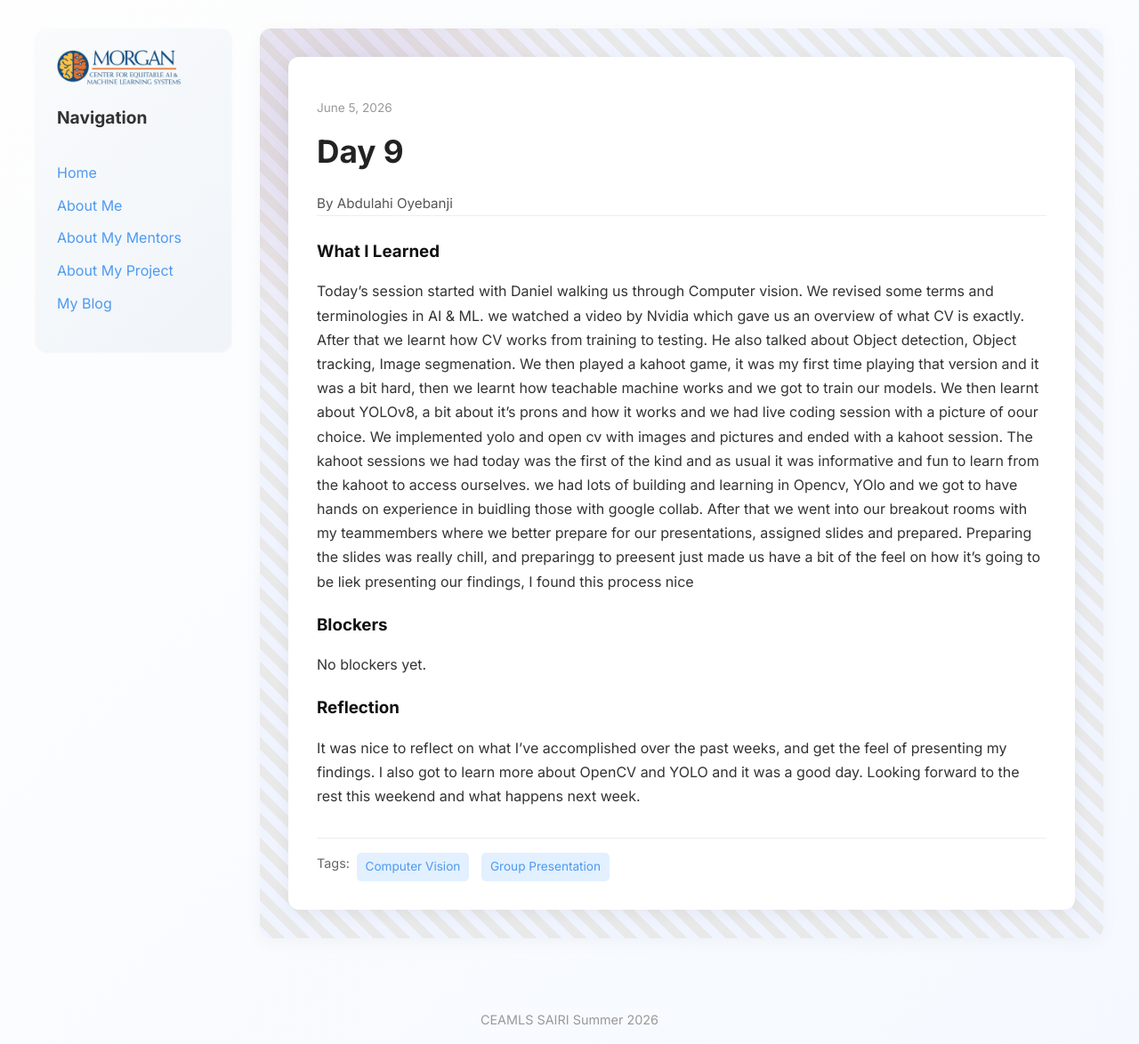
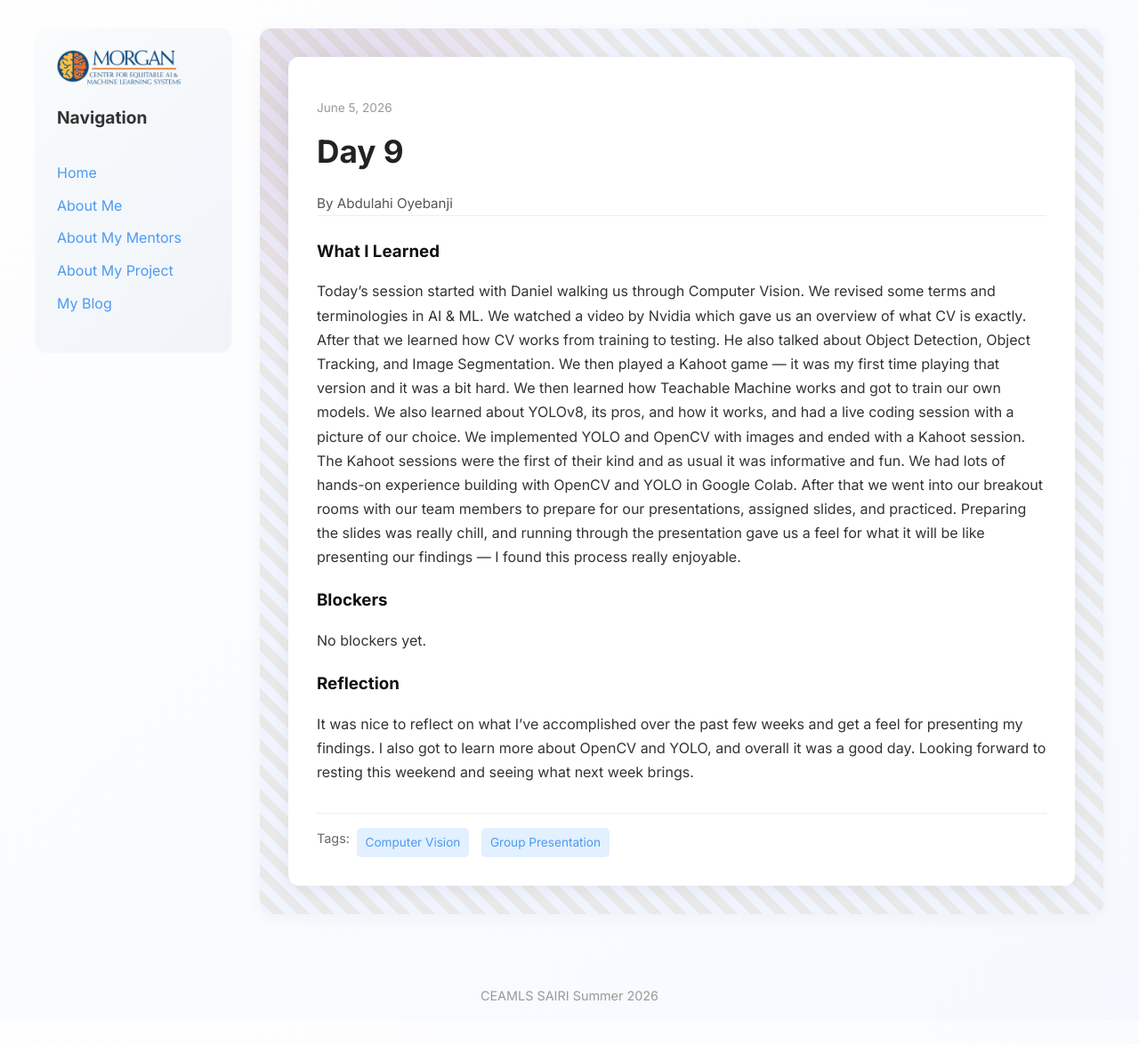
Before and after one commit to abdulahi-banji/abdulahi-banjiceamls26.github.io, a Jekyll site: the page built from _posts/2026-06-05-day-9.md, in a window 1280 px wide. Shown: the whole page at 89% size. Built offline with Jekyll 4.4.1, drawn with Linux system fonts in a browser that asks for light colours; after the commit the page ends 1147 px from its top, so only the background shows below that.

Commit message:
revised day 9

```diff
--- a/_posts/2026-06-05-day-9.md
+++ b/_posts/2026-06-05-day-9.md
@@ -5,9 +5,9 @@ date: 2026-06-05
 permalink: /day9.html
 tags: ["Computer Vision", "Group Presentation"]
 what_i_learned: |
-  Today's session started with Daniel walking us through Computer vision. We revised some terms and terminologies in AI & ML. we watched a video by Nvidia which gave us an overview of what CV is exactly. After that we learnt how CV works from training to testing. He also talked about Object detection, Object tracking, Image segmenation. We then played a kahoot game, it was my first time playing that version and it was a bit hard, then we learnt how teachable machine works and we got to train our models. We then learnt about YOLOv8, a bit about it's prons and how it works and we had live coding session with a picture of oour choice. We implemented yolo and open cv with images and pictures and ended with a kahoot session. The kahoot sessions we had today was the first of the kind and as usual it was informative and fun to learn from the kahoot to access ourselves. we had lots of building and learning in Opencv, YOlo and we got to have hands on experience in buidling those with google collab. After that we went into our breakout rooms with my teammembers where we better prepare for our presentations, assigned slides and prepared. Preparing the slides was really chill, and preparingg to preesent just made us have a bit of the feel on how it's going to be liek presenting our findings, I found this process nice
+  Today's session started with Daniel walking us through Computer Vision. We revised some terms and terminologies in AI & ML. We watched a video by Nvidia which gave us an overview of what CV is exactly. After that we learned how CV works from training to testing. He also talked about Object Detection, Object Tracking, and Image Segmentation. We then played a Kahoot game — it was my first time playing that version and it was a bit hard. We then learned how Teachable Machine works and got to train our own models. We also learned about YOLOv8, its pros, and how it works, and had a live coding session with a picture of our choice. We implemented YOLO and OpenCV with images and ended with a Kahoot session. The Kahoot sessions were the first of their kind and as usual it was informative and fun. We had lots of hands-on experience building with OpenCV and YOLO in Google Colab. After that we went into our breakout rooms with our team members to prepare for our presentations, assigned slides, and practiced. Preparing the slides was really chill, and running through the presentation gave us a feel for what it will be like presenting our findings — I found this process really enjoyable.
 blockers: |
   No blockers yet.
 reflection: |
-  It was nice to reflect on what I've accomplished over the past weeks, and get the feel of presenting my findings. I also got to learn more about OpenCV and YOLO and it was a good day. Looking forward to the rest this weekend and what happens next week.
+  It was nice to reflect on what I've accomplished over the past few weeks and get a feel for presenting my findings. I also got to learn more about OpenCV and YOLO, and overall it was a good day. Looking forward to resting this weekend and seeing what next week brings.
 ---
```
